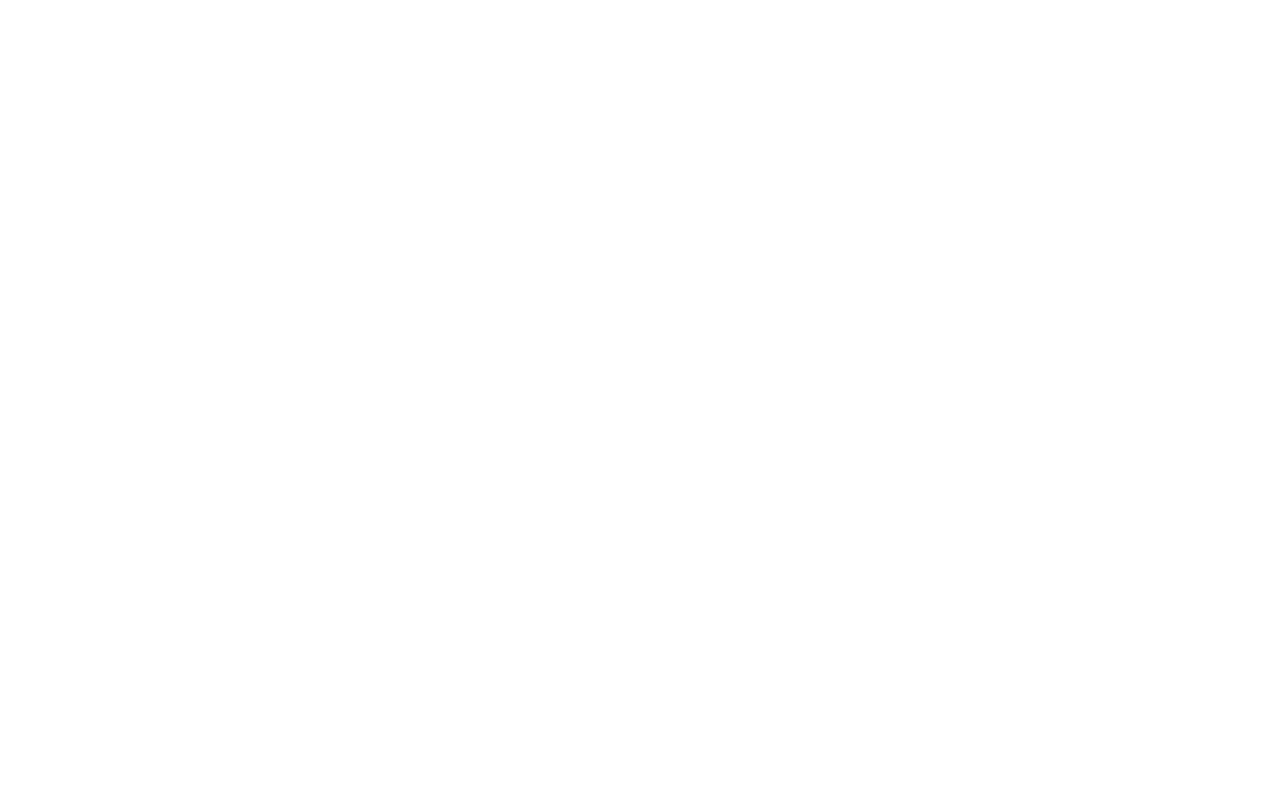
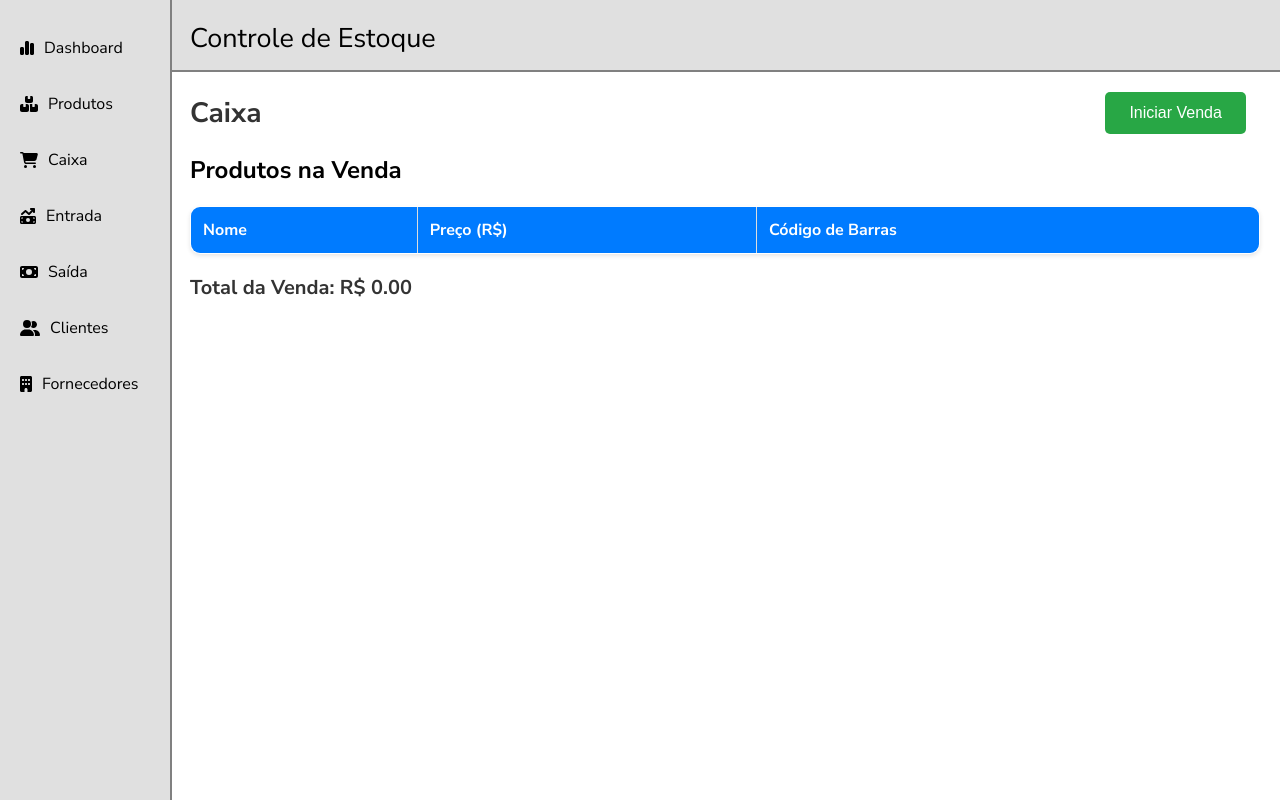
Before and after one commit to caualuk/ControleEstoque, a React (Create React App) app: page /caixa in a window 1280 px wide. Before the commit this address had no page. Built offline with nearby package versions, Linux system fonts and the light colour scheme.

Commit message:
busca caixa

```diff
--- a/package.json
+++ b/package.json
@@ -13,6 +13,7 @@
     "express": "^4.21.2",
     "firebase": "^11.4.0",
     "firebase-admin": "^13.2.0",
+    "html5-qrcode": "^2.3.8",
     "react": "^19.0.0",
     "react-dom": "^19.0.0",
     "react-icons": "^5.5.0",
--- a/src/App.js
+++ b/src/App.js
@@ -4,6 +4,7 @@
 import Login from './components/LoginPage/login.js';
 import Home from './components/Home/home.js';
 import Produtos from './components/Produtos/produtos.js';
+import Caixa from './components/Caixa/caixa.js';
 import './index.css'
 
 function App() {
@@ -14,6 +15,7 @@
                     <Route path="/" element={<Login />} />
                     <Route path="/home" element={<Home />} />
                     <Route path="/produtos" element={<Produtos />} />
+                    <Route path="/caixa" element={<Caixa />} />
                 </Routes>
             </Router>
         </UserProvider>
--- a/src/components/ScannerCB/ScannerCB.js
+++ b/src/components/AdicionarProduto/addProd.js
@@ -1,6 +1,6 @@
 import React, { useRef, useEffect, useState } from "react";
 import { addDoc, collection } from "firebase/firestore";
-import { db } from "../../firebase"; // Importe o Firestore configurado
+import { db } from "../../firebase.js"; // Importe o Firestore configurado
 import ProductFormModal from "../FormsModalProd/ModalForm.js";
 
 const BarcodeScannerModal = ({ barcode, setBarcode, onClose }) => {
--- /dev/null
+++ b/src/components/Caixa/caixa.js
@@ -0,0 +1,177 @@
+import React, { useState } from "react";
+import BarcodeScannerPesq from "../PesquisarProd/pesProd"; // Importa o componente de leitura de código de barras
+import styled from "styled-components";
+import NavbarLeft from "../NavbarLeft/navbarleft";
+import Header from "../Header/header";
+
+const Container = styled.div`
+    display: flex;
+    height: 100vh; /* Ocupa toda a altura da tela */
+`;
+
+const Content = styled.div`
+    margin-left: 170px; /* Largura da navbar */
+    flex: 1;
+    display: flex;
+    flex-direction: column;
+`;
+
+const ContentContainer = styled.div`
+    padding: 20px;
+    flex: 1;
+    display: flex;
+    flex-direction: column;
+`;
+
+// Estilos para o título
+const Title = styled.h1`
+    font-size: 28px;
+    color: #333;
+    margin: 0; /* Remove a margem padrão */
+`;
+
+// Estilos para o botão
+const StartSaleButton = styled.button`
+    background-color: #28a745;
+    color: white;
+    border: none;
+    padding: 12px 24px;
+    border-radius: 5px;
+    cursor: pointer;
+    font-size: 16px;
+    transition: background-color 0.3s ease;
+    margin-left: 20px; /* Espaçamento entre o título e o botão */
+
+    &:hover {
+        background-color: #218838;
+    }
+`;
+
+const HeaderCaixa = styled.div`
+    display: flex;
+    gap: 77%;
+    align-items: center; /* Centraliza verticalmente */
+    margin-bottom: 20px; /* Espaçamento abaixo do header */
+`;
+
+// Estilos para a tabela
+const ProductTable = styled.table`
+    width: 100%;
+    border-collapse: collapse;
+    margin-top: 20px;
+    background-color: white;
+    border-radius: 10px;
+    overflow: hidden;
+    box-shadow: 0 2px 4px rgba(0, 0, 0, 0.1);
+    border: 1px solid #ddd; /* Adiciona borda à tabela */
+`;
+
+const TableHeader = styled.th`
+    background-color: #007bff;
+    color: white;
+    padding: 12px;
+    text-align: left;
+    border: 1px solid #ddd; /* Adiciona borda ao cabeçalho */
+`;
+
+const TableRow = styled.tr`
+    &:nth-child(even) {
+        background-color: #f8f9fa;
+    }
+
+    &:hover {
+        background-color: #e9ecef;
+    }
+`;
+
+const TableCell = styled.td`
+    padding: 12px;
+    border: 1px solid #ddd; /* Adiciona borda às células */
+`;
+
+// Estilos para o total da venda
+const TotalSale = styled.h3`
+    font-size: 20px;
+    color: #333;
+    margin-top: 20px;
+    text-align: left;
+    padding-right: 20px;
+`;
+
+const Caixa = () => {
+    const [isModalOpen, setIsModalOpen] = useState(false); // Estado para controlar a abertura do modal
+    const [barcode, setBarcode] = useState(""); // Estado para armazenar o código de barras digitado
+    const [saleProducts, setSaleProducts] = useState([]); // Estado para armazenar os produtos da venda
+
+    // Função para abrir o modal
+    const handleStartSale = () => {
+        setIsModalOpen(true); // Abre o modal
+        setBarcode(""); // Limpa o código de barras anterior
+    };
+
+    // Função para fechar o modal
+    const handleCloseModal = () => {
+        setIsModalOpen(false); // Fecha o modal
+    };
+
+    // Função para adicionar um produto à lista de venda
+    const addProductToSale = (product) => {
+        setSaleProducts([...saleProducts, product]); // Adiciona o produto à lista
+    };
+
+    // Calcula o total da venda
+    const totalSale = saleProducts.reduce((total, product) => total + (Number(product.salePrice) || 0), 0);
+
+    return (
+        <Container>
+            <NavbarLeft />
+            <Content>
+                <Header />
+                <ContentContainer>
+                    <HeaderCaixa>
+                        <Title>Caixa</Title>
+                        <StartSaleButton onClick={handleStartSale}>Iniciar Venda</StartSaleButton>
+                    </HeaderCaixa>
+
+                    {/* Renderiza o modal de leitura de código de barras se isModalOpen for true */}
+                    {isModalOpen && (
+                        <BarcodeScannerPesq
+                            barcode={barcode}
+                            setBarcode={setBarcode}
+                            onClose={handleCloseModal}
+                            addProductToSale={addProductToSale}
+                        />
+                    )}
+
+                    {/* Lista de produtos escaneados */}
+                    <h2>Produtos na Venda</h2>
+                    <ProductTable>
+                        <thead>
+                            <tr>
+                                <TableHeader>Nome</TableHeader>
+                                <TableHeader>Preço (R$)</TableHeader>
+                                <TableHeader>Código de Barras</TableHeader>
+                            </tr>
+                        </thead>
+                        <tbody>
+                            {saleProducts.map((product, index) => (
+                                <TableRow key={index}>
+                                    <TableCell>{product.productName}</TableCell>
+                                    <TableCell>
+                                        {product.salePrice ? Number(product.salePrice).toFixed(2) : "Preço não disponível"}
+                                    </TableCell>
+                                    <TableCell>{product.cb}</TableCell>
+                                </TableRow>
+                            ))}
+                        </tbody>
+                    </ProductTable>
+
+                    {/* Exibe o total da venda */}
+                    <TotalSale>Total da Venda: R$ {totalSale.toFixed(2)}</TotalSale>
+                </ContentContainer>
+            </Content>
+        </Container>
+    );
+};
+
+export default Caixa;
--- /dev/null
+++ b/src/components/PesquisarProd/pesProd.js
@@ -0,0 +1,77 @@
+import React, { useRef, useEffect, useState } from "react";
+import { collection, query, where, getDocs } from "firebase/firestore";
+import { db } from "../../firebase.js"; // Importe o Firestore configurado
+
+const BarcodeScannerPesq = ({ barcode, setBarcode, onClose, addProductToSale }) => {
+    const barcodeInputRef = useRef(null);
+    const [loading, setLoading] = useState(false); // Estado para indicar carregamento
+    const [error, setError] = useState(null); // Estado para armazenar erros
+
+    // Foca automaticamente no input invisível quando o modal é aberto
+    useEffect(() => {
+        if (barcodeInputRef.current) {
+            barcodeInputRef.current.focus();
+        }
+    }, []);
+
+    // Função chamada quando o "Enter" é pressionado
+    const handleScan = async (e) => {
+        if (e.key === 'Enter') {
+            console.log('Código de barras lido:', barcode);
+            setLoading(true); // Inicia o carregamento
+            setError(null); // Limpa erros anteriores
+            try {
+                // Consulta o Firestore para encontrar um produto com o código de barras escaneado
+                const productsRef = collection(db, "products");
+                const q = query(productsRef, where("cb", "==", barcode)); // Filtra por código de barras
+                const querySnapshot = await getDocs(q);
+
+                if (!querySnapshot.empty) {
+                    // Se o produto for encontrado, armazena os dados
+                    const productData = querySnapshot.docs[0].data();
+                    console.log("Produto encontrado:", productData);
+
+                    // Adiciona o produto à lista de venda
+                    addProductToSale({
+                        ...productData,
+                        price: productData.salePrice, // Garante que `price` seja `salePrice`
+                    });
+                    setBarcode(""); // Limpa o código de barras após adicionar o produto
+                } else {
+                    // Se nenhum produto for encontrado, exibe uma mensagem
+                    setError("Produto não encontrado.");
+                }
+            } catch (error) {
+                console.error("Erro ao buscar produto: ", error);
+                setError("Erro ao buscar produto. Tente novamente.");
+            } finally {
+                setLoading(false); // Finaliza o carregamento
+            }
+        }
+    };
+
+    return (
+        <div className="modal">
+            <div className="modal-content">
+                <span className="close" onClick={onClose}>&times;</span>
+                <h2>Escaneie o Código de Barras</h2>
+                <p>Aponte a máquina leitora para escanear o código.</p>
+                <input
+                    type="text"
+                    ref={barcodeInputRef}
+                    value={barcode}
+                    onChange={(e) => setBarcode(e.target.value)}
+                    onKeyDown={handleScan} // Chama handleScan quando uma tecla é pressionada
+                    style={{ opacity: 0, position: 'absolute', top: '-9999px' }} // Input invisível
+                    autoFocus // Foca automaticamente no campo
+                />
+
+                {/* Exibe o resultado da busca */}
+                {loading && <p>Carregando...</p>}
+                {error && <p style={{ color: 'red' }}>{error}</p>}
+            </div>
+        </div>
+    );
+};
+
+export default BarcodeScannerPesq;
--- a/src/components/Produtos/produtos.js
+++ b/src/components/Produtos/produtos.js
@@ -3,7 +3,7 @@
 import Header from "../Header/header";
 import TabelaProdutos from "./tabelaProdutos";
 import ActionCard from "./ActionCard";
-import BarcodeScannerModal from "../ScannerCB/ScannerCB";
+import AddProduto from "../AdicionarProduto/addProd.js";
 import ProductFormModal from "../FormsModalProd/ModalForm";
 import styled from "styled-components";
 import './produtos.css';
@@ -65,14 +65,13 @@
                 <Header />
                 <LineActions>
                     <ActionCard icon="plus" label="Adicionar produtos" onClick={openModal} />
-                    <ActionCard icon="eye" label="Ver produtos" />
                     <ActionCard icon="trash" label="Excluir Produtos" />
                     <ActionCard icon="magnifying-glass" label="Pesquisar produtos" />
                 </LineActions>
 
                 {isModalOpen && (
                     step === 1 ? (
-                        <BarcodeScannerModal
+                        <AddProduto
                             barcode={barcode}
                             setBarcode={setBarcode}
                             onClose={closeModal}
```
Also changed, not shown: 1 other file (tests, documents, lock files or other folders).
